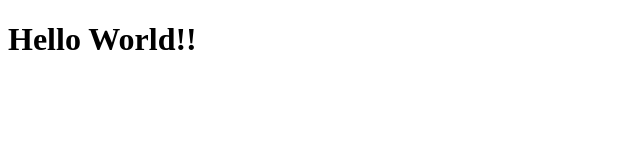
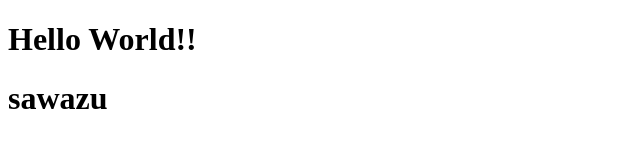
Before and after one commit to shibatasatoko/gitSample_4th, a plain HTML site: page index.html in a window 1280 px wide. Shown: the whole page, without its empty margins (0-640 px from the left). Drawn offline with Linux system fonts and the light colour scheme.

Commit message:
clone chage

```diff
--- a/index.html
+++ b/index.html
@@ -7,5 +7,6 @@
 </head>
 <body>
     <h1>Hello World!!</h1>
+    <h1>sawazu</h1>
 </body>
 </html>
```
